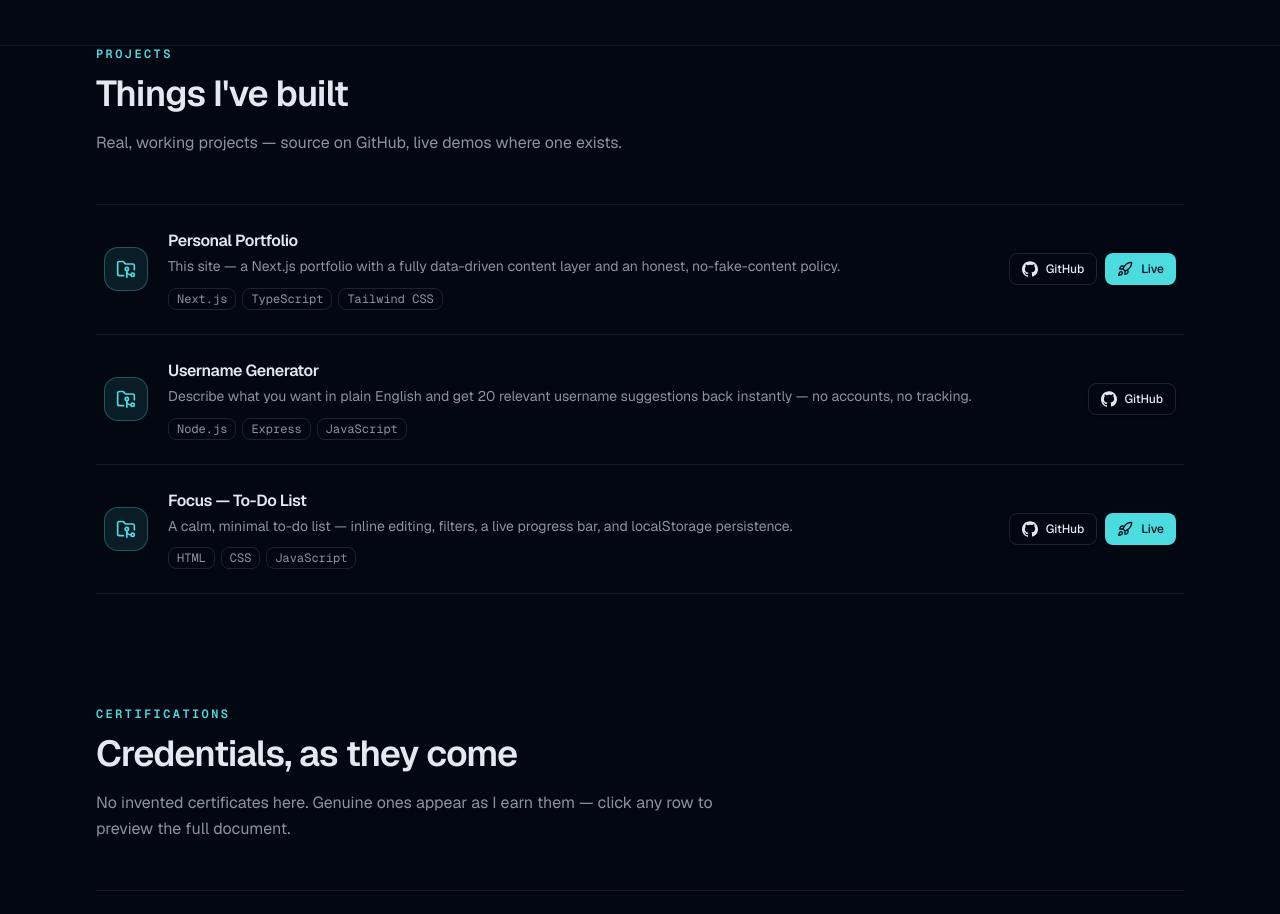
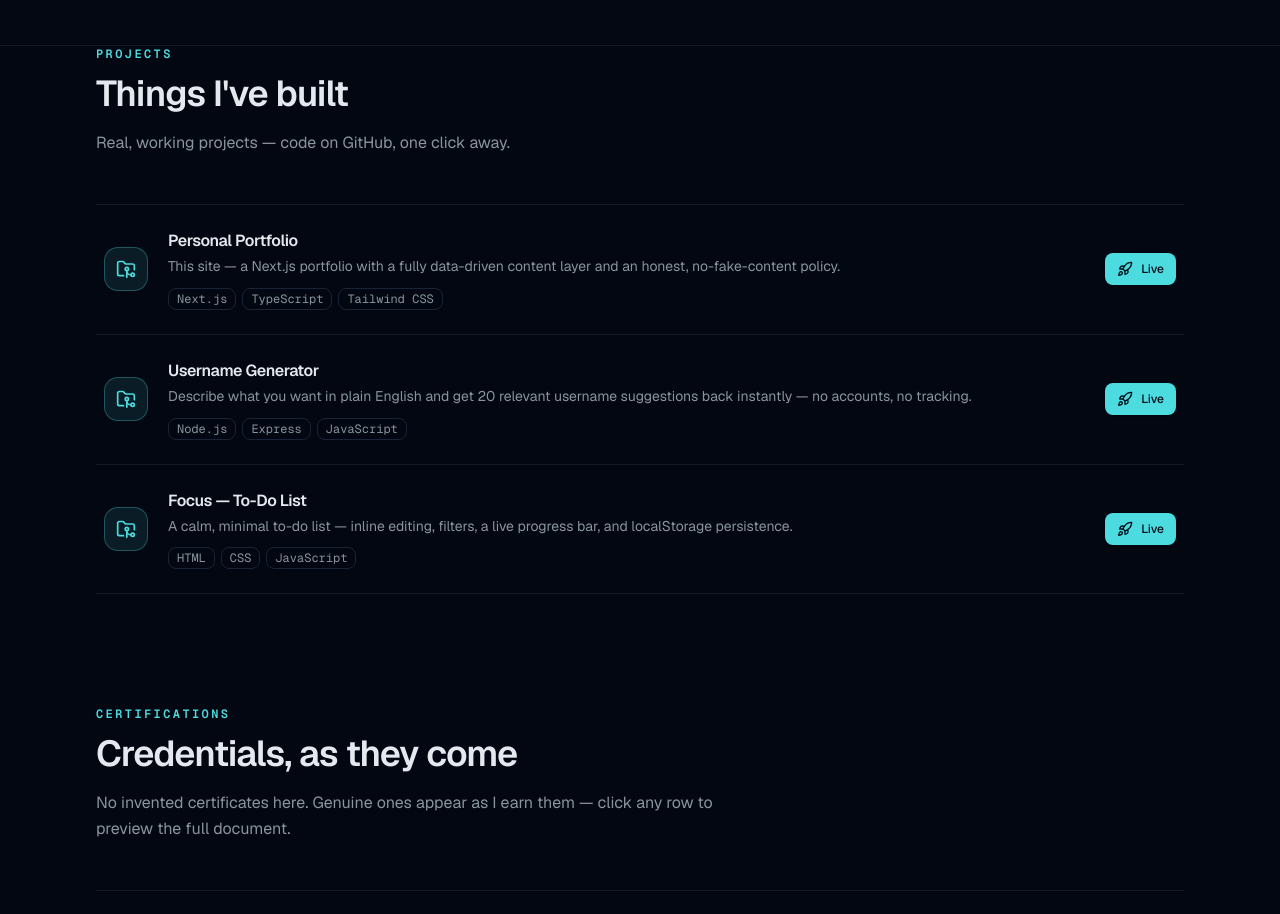
Before and after one commit to AbhinavOG/Portfolio, a Next.js app: page /home in a window 1280 px wide. Shown: the part 2740-3654 px from the top of the page. Built offline with nearby package versions, Linux system fonts and the light colour scheme.

Commit message:
Projects: single solid Live button per row opening the GitHub repo

```diff
--- a/components/sections/projects.tsx
+++ b/components/sections/projects.tsx
@@ -1,6 +1,5 @@
 import { FolderGit2, Rocket } from "lucide-react";
 
-import { GithubIcon } from "@/components/brand-icons";
 import { projects } from "@/lib/site";
 import { Reveal } from "@/components/reveal";
 import { SectionHeading } from "@/components/section-heading";
@@ -12,7 +11,7 @@ export function Projects() {
       <SectionHeading
         eyebrow="Projects"
         title="Things I've built"
-        description="Real, working projects — source on GitHub, live demos where one exists."
+        description="Real, working projects — code on GitHub, one click away."
       />
 
       <Reveal delayMs={120}>
@@ -45,20 +44,12 @@ export function Projects() {
                   </div>
                 </div>
                 <div className="flex shrink-0 flex-wrap items-center gap-2 sm:flex-nowrap">
-                  <Button asChild variant="outline" size="sm">
+                  <Button asChild size="sm">
                     <a href={project.github} target="_blank" rel="noreferrer">
-                      <GithubIcon className="size-4" />
-                      GitHub
+                      <Rocket className="size-4" aria-hidden="true" />
+                      Live
                     </a>
                   </Button>
-                  {project.live && (
-                    <Button asChild size="sm">
-                      <a href={project.live} target="_blank" rel="noreferrer">
-                        <Rocket className="size-4" aria-hidden="true" />
-                        Live
-                      </a>
-                    </Button>
-                  )}
                 </div>
               </div>
             </li>
```
